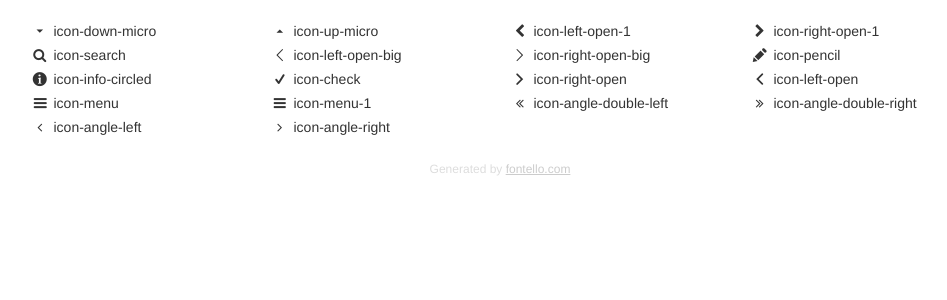
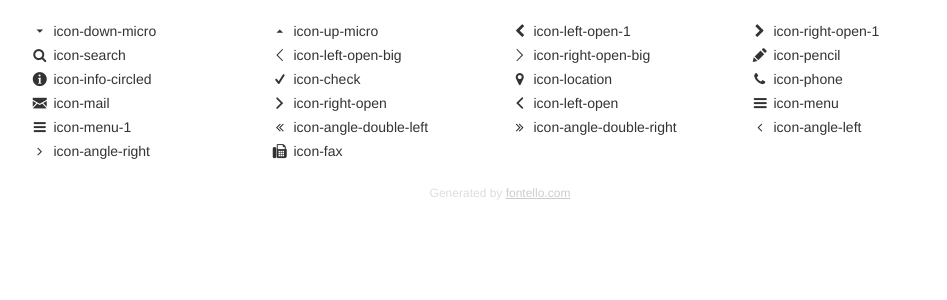
Before and after one commit to movementk/woojungenc, a PHP site: page /assets/fontello/demo.html in a window 1280 px wide. Shown: the part 71-371 px from the top of the page, without its empty margins (140-1087 px from the left). Run offline with PHP 8.4, Linux system fonts and the light colour scheme.

Commit message:
폰텔로 아이콘 추가

```diff
--- a/assets/fontello/css/fontello-codes.css
+++ b/assets/fontello/css/fontello-codes.css
@@ -9,6 +9,9 @@
 .icon-pencil:before { content: '\e807'; } /* '' */
 .icon-info-circled:before { content: '\e808'; } /* '' */
 .icon-check:before { content: '\e809'; } /* '' */
+.icon-location:before { content: '\e80a'; } /* '' */
+.icon-phone:before { content: '\e80b'; } /* '' */
+.icon-mail:before { content: '\e80c'; } /* '' */
 .icon-right-open:before { content: '\f006'; } /* '' */
 .icon-left-open:before { content: '\f007'; } /* '' */
 .icon-menu:before { content: '\f008'; } /* '' */
@@ -17,3 +20,4 @@
 .icon-angle-double-right:before { content: '\f101'; } /* '' */
 .icon-angle-left:before { content: '\f104'; } /* '' */
 .icon-angle-right:before { content: '\f105'; } /* '' */
+.icon-fax:before { content: '\f1ac'; } /* '' */
--- a/assets/fontello/css/fontello-ie7-codes.css
+++ b/assets/fontello/css/fontello-ie7-codes.css
@@ -9,6 +9,9 @@
 .icon-pencil { *zoom: expression( this.runtimeStyle['zoom'] = '1', this.innerHTML = '&#xe807;&nbsp;'); }
 .icon-info-circled { *zoom: expression( this.runtimeStyle['zoom'] = '1', this.innerHTML = '&#xe808;&nbsp;'); }
 .icon-check { *zoom: expression( this.runtimeStyle['zoom'] = '1', this.innerHTML = '&#xe809;&nbsp;'); }
+.icon-location { *zoom: expression( this.runtimeStyle['zoom'] = '1', this.innerHTML = '&#xe80a;&nbsp;'); }
+.icon-phone { *zoom: expression( this.runtimeStyle['zoom'] = '1', this.innerHTML = '&#xe80b;&nbsp;'); }
+.icon-mail { *zoom: expression( this.runtimeStyle['zoom'] = '1', this.innerHTML = '&#xe80c;&nbsp;'); }
 .icon-right-open { *zoom: expression( this.runtimeStyle['zoom'] = '1', this.innerHTML = '&#xf006;&nbsp;'); }
 .icon-left-open { *zoom: expression( this.runtimeStyle['zoom'] = '1', this.innerHTML = '&#xf007;&nbsp;'); }
 .icon-menu { *zoom: expression( this.runtimeStyle['zoom'] = '1', this.innerHTML = '&#xf008;&nbsp;'); }
@@ -17,3 +20,4 @@
 .icon-angle-double-right { *zoom: expression( this.runtimeStyle['zoom'] = '1', this.innerHTML = '&#xf101;&nbsp;'); }
 .icon-angle-left { *zoom: expression( this.runtimeStyle['zoom'] = '1', this.innerHTML = '&#xf104;&nbsp;'); }
 .icon-angle-right { *zoom: expression( this.runtimeStyle['zoom'] = '1', this.innerHTML = '&#xf105;&nbsp;'); }
+.icon-fax { *zoom: expression( this.runtimeStyle['zoom'] = '1', this.innerHTML = '&#xf1ac;&nbsp;'); }
--- a/assets/fontello/css/fontello-ie7.css
+++ b/assets/fontello/css/fontello-ie7.css
@@ -20,6 +20,9 @@
 .icon-pencil { *zoom: expression( this.runtimeStyle['zoom'] = '1', this.innerHTML = '&#xe807;&nbsp;'); }
 .icon-info-circled { *zoom: expression( this.runtimeStyle['zoom'] = '1', this.innerHTML = '&#xe808;&nbsp;'); }
 .icon-check { *zoom: expression( this.runtimeStyle['zoom'] = '1', this.innerHTML = '&#xe809;&nbsp;'); }
+.icon-location { *zoom: expression( this.runtimeStyle['zoom'] = '1', this.innerHTML = '&#xe80a;&nbsp;'); }
+.icon-phone { *zoom: expression( this.runtimeStyle['zoom'] = '1', this.innerHTML = '&#xe80b;&nbsp;'); }
+.icon-mail { *zoom: expression( this.runtimeStyle['zoom'] = '1', this.innerHTML = '&#xe80c;&nbsp;'); }
 .icon-right-open { *zoom: expression( this.runtimeStyle['zoom'] = '1', this.innerHTML = '&#xf006;&nbsp;'); }
 .icon-left-open { *zoom: expression( this.runtimeStyle['zoom'] = '1', this.innerHTML = '&#xf007;&nbsp;'); }
 .icon-menu { *zoom: expression( this.runtimeStyle['zoom'] = '1', this.innerHTML = '&#xf008;&nbsp;'); }
@@ -28,3 +31,4 @@
 .icon-angle-double-right { *zoom: expression( this.runtimeStyle['zoom'] = '1', this.innerHTML = '&#xf101;&nbsp;'); }
 .icon-angle-left { *zoom: expression( this.runtimeStyle['zoom'] = '1', this.innerHTML = '&#xf104;&nbsp;'); }
 .icon-angle-right { *zoom: expression( this.runtimeStyle['zoom'] = '1', this.innerHTML = '&#xf105;&nbsp;'); }
+.icon-fax { *zoom: expression( this.runtimeStyle['zoom'] = '1', this.innerHTML = '&#xf1ac;&nbsp;'); }
--- a/assets/fontello/demo.html
+++ b/assets/fontello/demo.html
@@ -229,11 +229,11 @@ body {
 }
 @font-face {
       font-family: 'fontello';
-      src: url('./font/fontello.eot?93976172');
-      src: url('./font/fontello.eot?93976172#iefix') format('embedded-opentype'),
-           url('./font/fontello.woff?93976172') format('woff'),
-           url('./font/fontello.ttf?93976172') format('truetype'),
-           url('./font/fontello.svg?93976172#fontello') format('svg');
+      src: url('./font/fontello.eot?25326453');
+      src: url('./font/fontello.eot?25326453#iefix') format('embedded-opentype'),
+           url('./font/fontello.woff?25326453') format('woff'),
+           url('./font/fontello.ttf?25326453') format('truetype'),
+           url('./font/fontello.svg?25326453#fontello') format('svg');
       font-weight: normal;
       font-style: normal;
     }
@@ -315,18 +315,24 @@ body {
       <div class="row">
         <div title="Code: 0xe808" class="the-icons span3"><i class="demo-icon icon-info-circled">&#xe808;</i> <span class="i-name">icon-info-circled</span><span class="i-code">0xe808</span></div>
         <div title="Code: 0xe809" class="the-icons span3"><i class="demo-icon icon-check">&#xe809;</i> <span class="i-name">icon-check</span><span class="i-code">0xe809</span></div>
+        <div title="Code: 0xe80a" class="the-icons span3"><i class="demo-icon icon-location">&#xe80a;</i> <span class="i-name">icon-location</span><span class="i-code">0xe80a</span></div>
+        <div title="Code: 0xe80b" class="the-icons span3"><i class="demo-icon icon-phone">&#xe80b;</i> <span class="i-name">icon-phone</span><span class="i-code">0xe80b</span></div>
+      </div>
+      <div class="row">
+        <div title="Code: 0xe80c" class="the-icons span3"><i class="demo-icon icon-mail">&#xe80c;</i> <span class="i-name">icon-mail</span><span class="i-code">0xe80c</span></div>
         <div title="Code: 0xf006" class="the-icons span3"><i class="demo-icon icon-right-open">&#xf006;</i> <span class="i-name">icon-right-open</span><span class="i-code">0xf006</span></div>
         <div title="Code: 0xf007" class="the-icons span3"><i class="demo-icon icon-left-open">&#xf007;</i> <span class="i-name">icon-left-open</span><span class="i-code">0xf007</span></div>
+        <div title="Code: 0xf008" class="the-icons span3"><i class="demo-icon icon-menu">&#xf008;</i> <span class="i-name">icon-menu</span><span class="i-code">0xf008</span></div>
       </div>
       <div class="row">
-        <div title="Code: 0xf008" class="the-icons span3"><i class="demo-icon icon-menu">&#xf008;</i> <span class="i-name">icon-menu</span><span class="i-code">0xf008</span></div>
         <div title="Code: 0xf0c9" class="the-icons span3"><i class="demo-icon icon-menu-1">&#xf0c9;</i> <span class="i-name">icon-menu-1</span><span class="i-code">0xf0c9</span></div>
         <div title="Code: 0xf100" class="the-icons span3"><i class="demo-icon icon-angle-double-left">&#xf100;</i> <span class="i-name">icon-angle-double-left</span><span class="i-code">0xf100</span></div>
         <div title="Code: 0xf101" class="the-icons span3"><i class="demo-icon icon-angle-double-right">&#xf101;</i> <span class="i-name">icon-angle-double-right</span><span class="i-code">0xf101</span></div>
+        <div title="Code: 0xf104" class="the-icons span3"><i class="demo-icon icon-angle-left">&#xf104;</i> <span class="i-name">icon-angle-left</span><span class="i-code">0xf104</span></div>
       </div>
       <div class="row">
-        <div title="Code: 0xf104" class="the-icons span3"><i class="demo-icon icon-angle-left">&#xf104;</i> <span class="i-name">icon-angle-left</span><span class="i-code">0xf104</span></div>
         <div title="Code: 0xf105" class="the-icons span3"><i class="demo-icon icon-angle-right">&#xf105;</i> <span class="i-name">icon-angle-right</span><span class="i-code">0xf105</span></div>
+        <div title="Code: 0xf1ac" class="the-icons span3"><i class="demo-icon icon-fax">&#xf1ac;</i> <span class="i-name">icon-fax</span><span class="i-code">0xf1ac</span></div>
       </div>
     </div>
     <div class="container footer">Generated by <a href="http://fontello.com">fontello.com</a></div>
```
Also changed, not shown: assets/fontello/config.json (+24 -0 lines), assets/fontello/css/fontello-embedded.css (+10 -6 lines), assets/fontello/css/fontello.css (+11 -7 lines), assets/fontello/font/fontello.ttf, assets/fontello/font/fontello.woff, assets/fontello/font/fontello.woff2, 2 other files.
